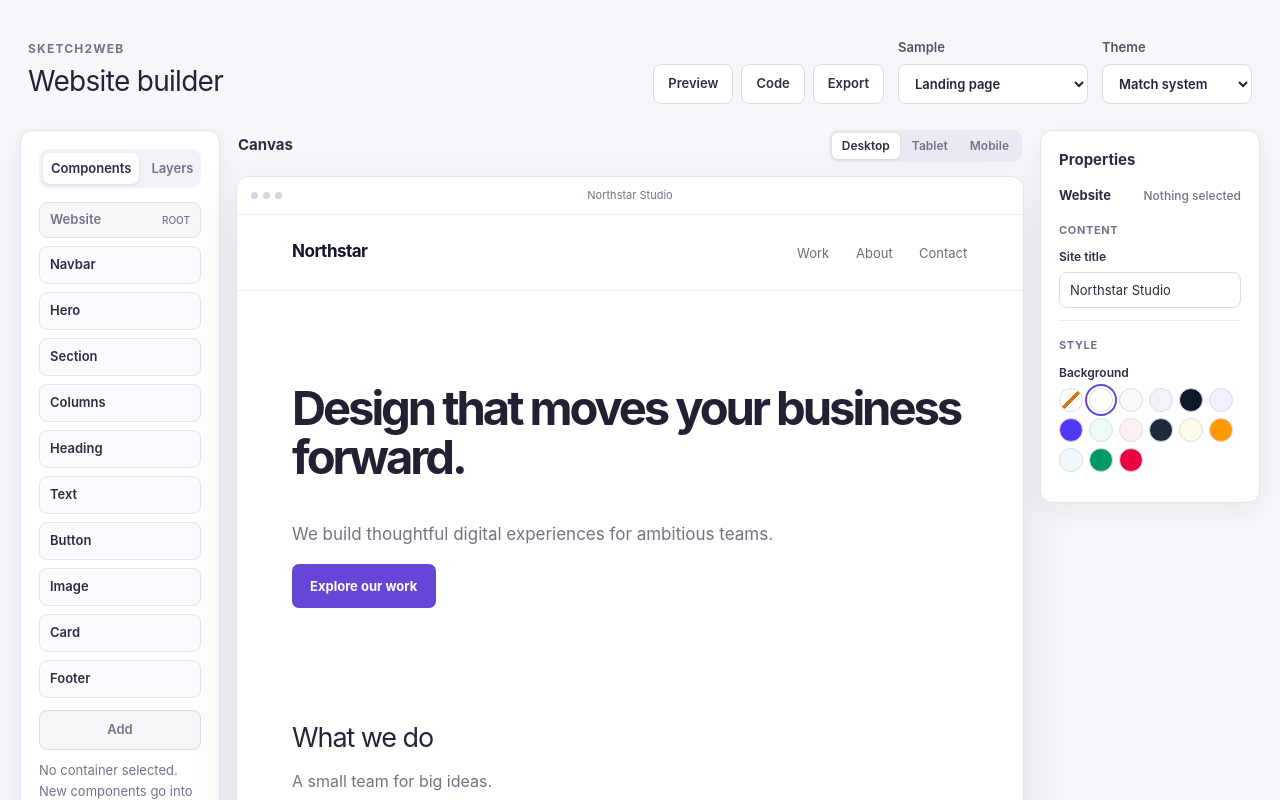
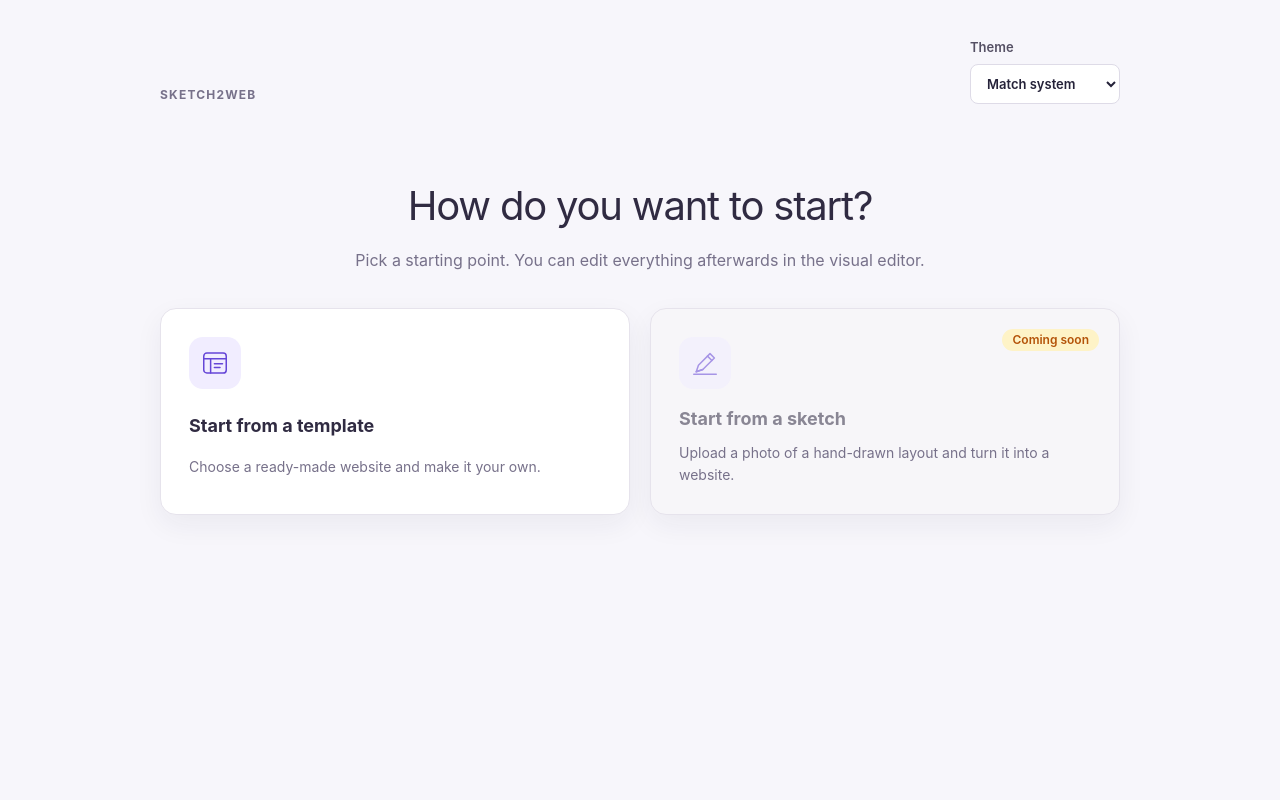
Before and after one commit to k9ves/Sketch2WEB-FYP, a React (Vite) app: page / in a window 1280 px wide. Shown: the top 800 px of the page. Built offline with nearby package versions, Linux system fonts and the light colour scheme.

Commit message:
Start screen to choose template or sketch

```diff
--- a/src/App.css
+++ b/src/App.css
@@ -82,6 +82,132 @@
   color: var(--text);
   background: var(--surface);
   font: inherit;
+}
+
+/* Start screen (T45) */
+.start-screen {
+  width: min(960px, calc(100% - 40px));
+  margin: 0 auto;
+  padding: 38px 0 64px;
+}
+
+.start-header {
+  display: flex;
+  align-items: end;
+  justify-content: space-between;
+  gap: 16px;
+}
+
+.start-intro {
+  margin: 72px 0 36px;
+  text-align: center;
+}
+
+.start-intro h1 {
+  margin: 0 0 12px;
+  color: var(--text-strong);
+  font-size: clamp(28px, 4vw, 40px);
+  letter-spacing: -0.03em;
+}
+
+.start-intro p {
+  margin: 0;
+  color: var(--text-muted);
+  font-size: 16px;
+}
+
+.start-options {
+  display: grid;
+  grid-template-columns: repeat(2, minmax(0, 1fr));
+  gap: 20px;
+}
+
+.start-card {
+  display: grid;
+  position: relative;
+  justify-items: start;
+  gap: 10px;
+  padding: 28px;
+  border: 1px solid var(--border-soft);
+  border-radius: 16px;
+  color: var(--text-strong);
+  background: var(--surface);
+  box-shadow: 0 10px 28px rgb(42 31 71 / 6%);
+  font: inherit;
+  text-align: left;
+  cursor: pointer;
+  transition:
+    border-color 150ms ease,
+    transform 150ms ease;
+}
+
+.start-card:not(:disabled):hover {
+  border-color: var(--accent);
+  transform: translateY(-2px);
+}
+
+.start-card:focus-visible {
+  outline: 2px solid var(--accent);
+  outline-offset: 3px;
+}
+
+.start-card:disabled {
+  background: var(--surface-disabled);
+  cursor: not-allowed;
+}
+
+.start-card:disabled :is(.start-card-icon, .start-card-title) {
+  opacity: 0.55;
+}
+
+.start-card-icon {
+  display: grid;
+  width: 52px;
+  height: 52px;
+  place-items: center;
+  border-radius: 14px;
+  color: var(--accent);
+  background: var(--accent-soft);
+}
+
+.start-card-icon svg {
+  width: 30px;
+  height: 30px;
+  fill: none;
+  stroke: currentColor;
+  stroke-linecap: round;
+  stroke-linejoin: round;
+  stroke-width: 2.4;
+}
+
+.start-card-title {
+  margin-top: 6px;
+  font-size: 18px;
+  font-weight: 700;
+}
+
+.start-card-text {
+  color: var(--text-muted);
+  font-size: 14px;
+  line-height: 1.6;
+}
+
+.start-card-badge {
+  position: absolute;
+  top: 20px;
+  right: 20px;
+  padding: 2px 10px;
+  border-radius: 999px;
+  color: var(--warning);
+  background: var(--warning-soft);
+  font-size: 12px;
+  font-weight: 600;
+}
+
+@media (max-width: 640px) {
+  .start-options {
+    grid-template-columns: minmax(0, 1fr);
+  }
 }
 
 .theme-picker {
--- a/src/App.tsx
+++ b/src/App.tsx
@@ -10,6 +10,7 @@ import FreeformDndProvider from './editor/freeform/FreeformDnd'
 import PropertiesPanel from './editor/properties/PropertiesPanel'
 import TreePanel from './editor/tree/TreePanel'
 import ThemePicker from './editor/ThemePicker'
+import StartScreen from './editor/StartScreen'
 import { findNode, isContainerType } from './store/tree'
 import { useWebsiteStore } from './store/websiteStore'
 import './App.css'
@@ -26,6 +27,8 @@ function isEditableTarget(target: EventTarget | null): boolean {
 
 type SidebarTab = 'components' | 'layers'
 
+type Screen = 'start' | 'editor'
+
 type Device = 'desktop' | 'tablet' | 'mobile'
 
 /** Canvas width per device; null fills the canvas panel. */
@@ -37,6 +40,7 @@ const devices: readonly { id: Device; label: string; width: number | null }[] =
   ]
 
 function App() {
+  const [screen, setScreen] = useState<Screen>('start')
   const [sampleName, setSampleName] = useState('landing')
   const [sidebarTab, setSidebarTab] = useState<SidebarTab>('components')
   const [isPreview, setIsPreview] = useState(false)
@@ -77,7 +81,8 @@ function App() {
     const id = selectedId
 
     function handleKeyDown(event: KeyboardEvent) {
-      if (isEditableTarget(event.target)) return
+      // The start screen hides the website; shortcuts must not change it.
+      if (screen !== 'editor' || isEditableTarget(event.target)) return
 
       // Preview only listens for Esc (back to editing); no edit shortcuts.
       if (isPreview) {
@@ -108,7 +113,7 @@ function App() {
 
     window.addEventListener('keydown', handleKeyDown)
     return () => window.removeEventListener('keydown', handleKeyDown)
-  }, [isPreview, redo, removeNode, selectedId, undo])
+  }, [isPreview, redo, removeNode, screen, selectedId, undo])
 
   function togglePreview() {
     // Leaving the selection on would show outlines and handles again
@@ -139,6 +144,11 @@ function App() {
     if (!sample) throw new Error(`Unknown website sample: ${name}`)
     setSampleName(name)
     setWebsite(sample)
+  }
+
+  if (screen === 'start') {
+    // The template gallery (T46) will sit between these two screens.
+    return <StartScreen onChooseTemplate={() => setScreen('editor')} />
   }
 
   return (
--- /dev/null
+++ b/src/editor/StartScreen.tsx
@@ -0,0 +1,67 @@
+import ThemePicker from './ThemePicker'
+
+interface StartScreenProps {
+  onChooseTemplate: () => void
+}
+
+function TemplateIcon() {
+  return (
+    <svg viewBox="0 0 48 48" aria-hidden="true">
+      <rect x="6" y="8" width="36" height="32" rx="5" />
+      <path d="M6 17h36M17 17v23" />
+      <path d="M23 25h13M23 31h9" />
+    </svg>
+  )
+}
+
+function SketchIcon() {
+  return (
+    <svg viewBox="0 0 48 48" aria-hidden="true">
+      <path d="M10 38l3.5-10.5L32 9l7 7-18.5 18.5z" />
+      <path d="M28 13l7 7M10 38l10.5-3.5" />
+      <path d="M6 42h36" />
+    </svg>
+  )
+}
+
+/** First screen: choose how to start a website (docs: TASKS T45). */
+function StartScreen({ onChooseTemplate }: StartScreenProps) {
+  return (
+    <main className="start-screen">
+      <header className="start-header">
+        <p className="eyebrow">Sketch2Web</p>
+        <ThemePicker />
+      </header>
+      <section className="start-intro">
+        <h1>How do you want to start?</h1>
+        <p>
+          Pick a starting point. You can edit everything afterwards in the
+          visual editor.
+        </p>
+      </section>
+      <div className="start-options">
+        <button className="start-card" type="button" onClick={onChooseTemplate}>
+          <span className="start-card-icon">
+            <TemplateIcon />
+          </span>
+          <span className="start-card-title">Start from a template</span>
+          <span className="start-card-text">
+            Choose a ready-made website and make it your own.
+          </span>
+        </button>
+        <button className="start-card" type="button" disabled>
+          <span className="start-card-badge">Coming soon</span>
+          <span className="start-card-icon">
+            <SketchIcon />
+          </span>
+          <span className="start-card-title">Start from a sketch</span>
+          <span className="start-card-text">
+            Upload a photo of a hand-drawn layout and turn it into a website.
+          </span>
+        </button>
+      </div>
+    </main>
+  )
+}
+
+export default StartScreen
```
Also changed, not shown: 1 other file (tests, documents, lock files or other folders).
